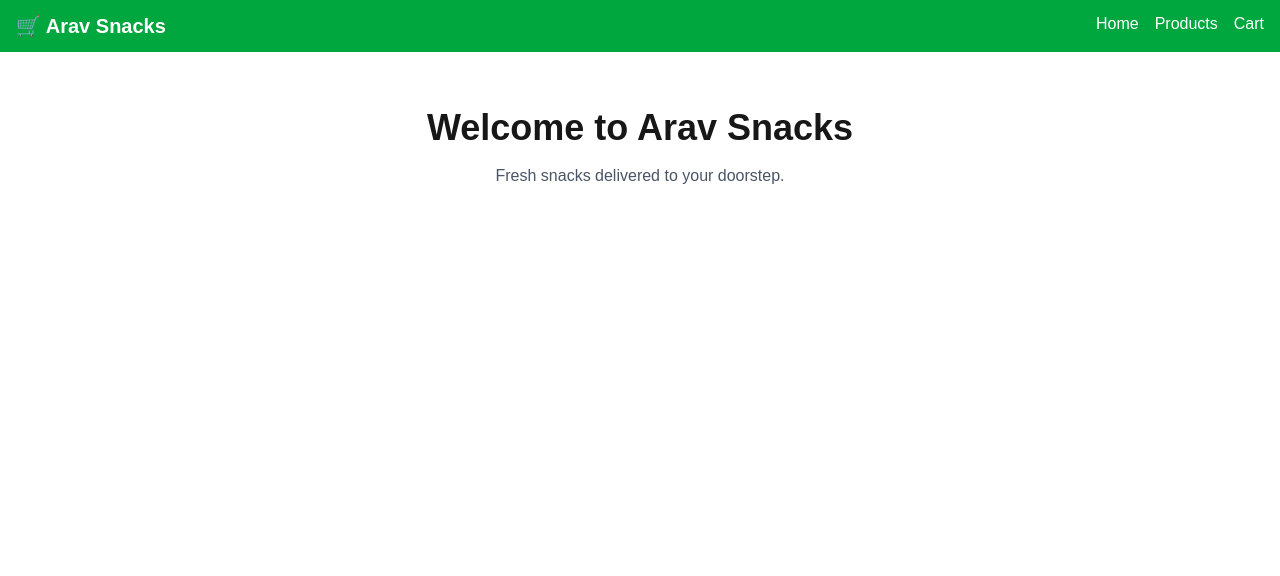
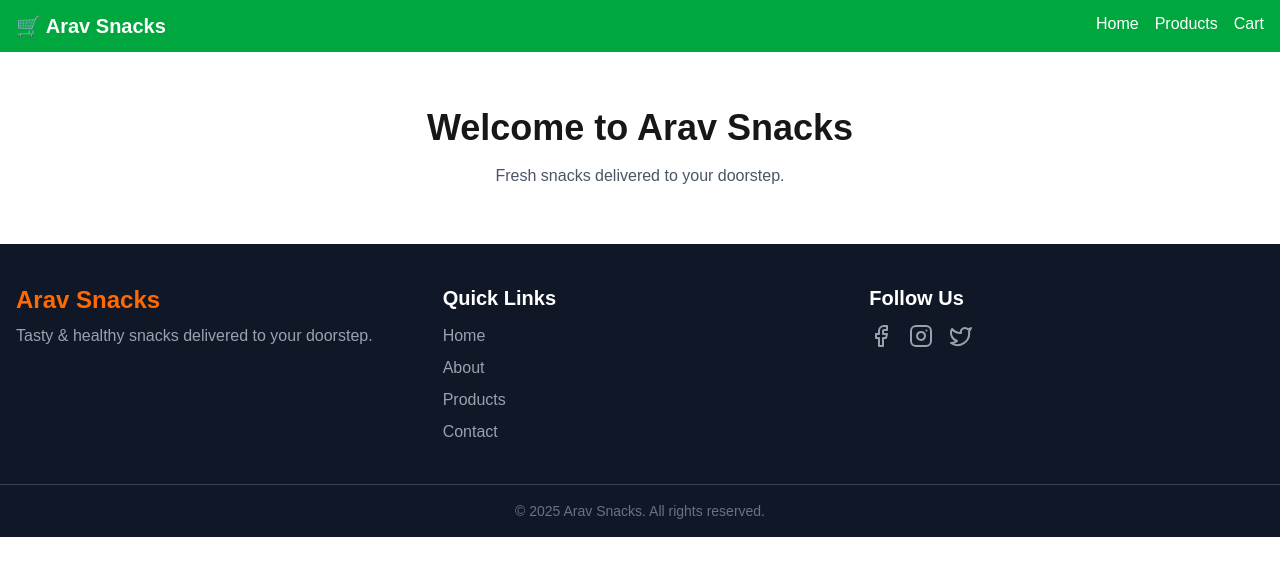
Before and after one commit to iamshivmaurya/aravsnacks, a Next.js app: page / in a window 1280 px wide. Shown: the top 576 px of the page. Built offline with nearby package versions, Linux system fonts and the light colour scheme.

Commit message:
add footer

```diff
--- a/app/layout.tsx
+++ b/app/layout.tsx
@@ -1,6 +1,7 @@
 import './globals.css';
 import type { Metadata } from 'next';
 import Navbar from '../components/Navbar';
+import Footer from '../components/Footer';
 import { CartProvider } from "../components/CartContext"
 import { Toaster } from 'react-hot-toast';
 
@@ -22,6 +23,7 @@ export default function RootLayout({
           <Toaster position="top-right" />
           <main className="p-4 max-w-7xl mx-auto">{children}</main>
         </CartProvider>
+        <Footer />
       </body>
     </html>
   );
--- /dev/null
+++ b/components/Footer.tsx
@@ -0,0 +1,44 @@
+import Link from "next/link";
+import { Facebook, Instagram, Twitter } from "lucide-react";
+
+export default function Footer() {
+  return (
+    <footer className="bg-gray-900 text-white mt-10">
+      <div className="max-w-7xl mx-auto px-4 py-10 grid grid-cols-1 md:grid-cols-3 gap-8">
+        {/* Column 1: Brand Info */}
+        <div>
+          <h2 className="text-2xl font-bold text-orange-500">Arav Snacks</h2>
+          <p className="mt-2 text-gray-400">
+            Tasty & healthy snacks delivered to your doorstep.
+          </p>
+        </div>
+
+        {/* Column 2: Quick Links */}
+        <div>
+          <h3 className="text-xl font-semibold mb-3">Quick Links</h3>
+          <ul className="space-y-2 text-gray-400">
+            <li><Link href="/" className="hover:text-orange-400">Home</Link></li>
+            <li><Link href="/about" className="hover:text-orange-400">About</Link></li>
+            <li><Link href="/products" className="hover:text-orange-400">Products</Link></li>
+            <li><Link href="/contact" className="hover:text-orange-400">Contact</Link></li>
+          </ul>
+        </div>
+
+        {/* Column 3: Social Media */}
+        <div>
+          <h3 className="text-xl font-semibold mb-3">Follow Us</h3>
+          <div className="flex gap-4 text-gray-400">
+            <Link href="#" className="hover:text-orange-400"><Facebook /></Link>
+            <Link href="#" className="hover:text-orange-400"><Instagram /></Link>
+            <Link href="#" className="hover:text-orange-400"><Twitter /></Link>
+          </div>
+        </div>
+      </div>
+
+      {/* Bottom Bar */}
+      <div className="border-t border-gray-700 text-center text-gray-500 text-sm py-4">
+        &copy; {new Date().getFullYear()} Arav Snacks. All rights reserved.
+      </div>
+    </footer>
+  );
+}
```
